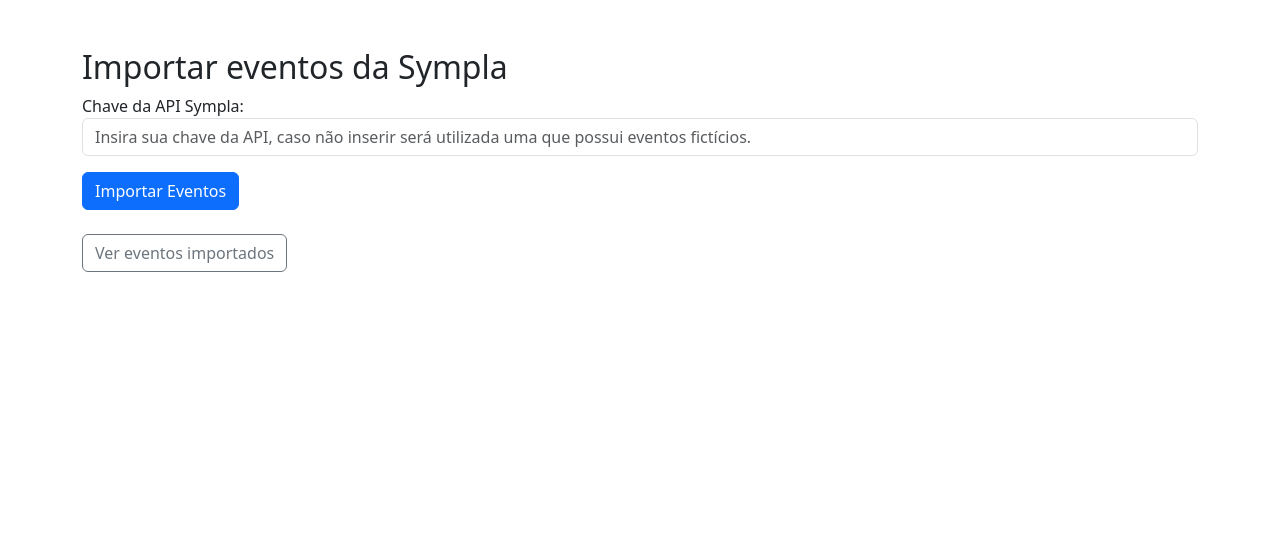
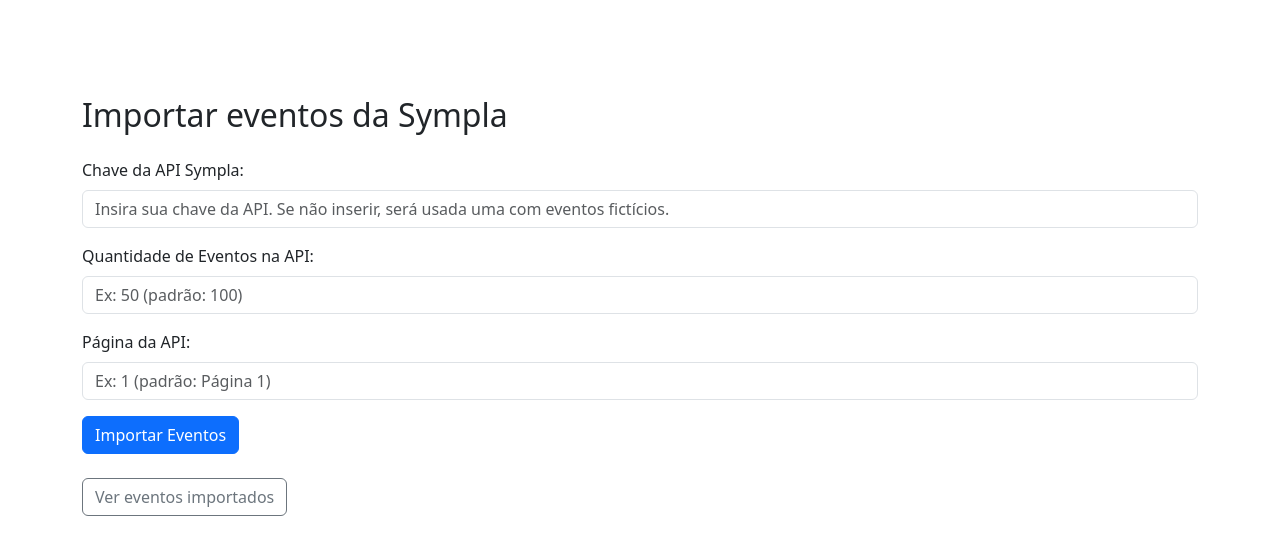
Before and after one commit to ThomasNicholas21/ProjetoSympla, a Django app: page / in a window 1280 px wide. Shown: the top 555 px of the page. Run offline with Django 5.2, Linux system fonts and the light colour scheme; parts of the project's set-up code (start-up, migrations or seed data) failed here and were passed over.

Commit message:
refactor: refatorando template

```diff
--- a/app_sympla/events/templates/events/page/list_sympla.html
+++ b/app_sympla/events/templates/events/page/list_sympla.html
@@ -29,8 +29,10 @@
                             <td>{{ evento.name }}</td>
                             <td>{{ evento.start_date|date:"d/m/Y H:i" }}</td>
                             <td>
-                                {% if evento.location %}
-                                    {{ evento.location.name }} - {{ evento.location.city }}
+                                {% if evento.location.city and evento.location.location_name == 'Evento Online' %}
+                                    {{ evento.location.location_name }}
+                                {% elif evento.location %}
+                                    {{ evento.location.location_name }} - {{ evento.location.city }}
                                 {% else %}
                                     <em>Não informado</em>
                                 {% endif %}
--- a/app_sympla/events/templates/events/page/sympla.html
+++ b/app_sympla/events/templates/events/page/sympla.html
@@ -1,35 +1,47 @@
 {% extends 'events/base.html' %}
 
 {% block content %}
-<div class="container">
-    <h2>Importar eventos da Sympla</h2>
+<div class="container mt-5">
+    <h2 class="mb-4">Importar eventos da Sympla</h2>
 
     <form method="POST">
         {% csrf_token %}
-        <div class="form-group">
-            <label for="s_token">Chave da API Sympla:</label>
+
+        <div class="mb-3">
+            <label for="s_token" class="form-label">Chave da API Sympla:</label>
             <input type="text" id="s_token" name="s_token" class="form-control"
-                placeholder="Insira sua chave da API, caso não inserir será utilizada uma que possui eventos fictícios.">
+                placeholder="Insira sua chave da API. Se não inserir, será usada uma com eventos fictícios.">
         </div>
 
-        <button type="submit" class="btn btn-primary mt-3">Importar Eventos</button>
+        <div class="mb-3">
+            <label for="page_size" class="form-label">Quantidade de Eventos na API:</label>
+            <input type="number" id="page_size" name="page_size" class="form-control"
+                placeholder="Ex: 50 (padrão: 100)">
+        </div>
+
+        <div class="mb-3">
+            <label for="page" class="form-label">Página da API:</label>
+            <input type="number" id="page" name="page" class="form-control"
+                placeholder="Ex: 1 (padrão: Página 1)">
+        </div>
+
+        <button type="submit" class="btn btn-primary">Importar Eventos</button>
     </form>
 
     {% if error %}
-    <div class="alert alert-danger mt-3">
+    <div class="alert alert-danger mt-4">
         {{ error }}
     </div>
     {% elif success %}
-    <div class="alert alert-success mt-3">
+    <div class="alert alert-success mt-4">
         {{ success }}
     </div>
     {% endif %}
+
     <div class="mt-4">
         <a href="{% url 'events:list-view' %}" class="btn btn-outline-secondary">
             Ver eventos importados
         </a>
     </div>
 </div>
-
-
 {% endblock %}
```
